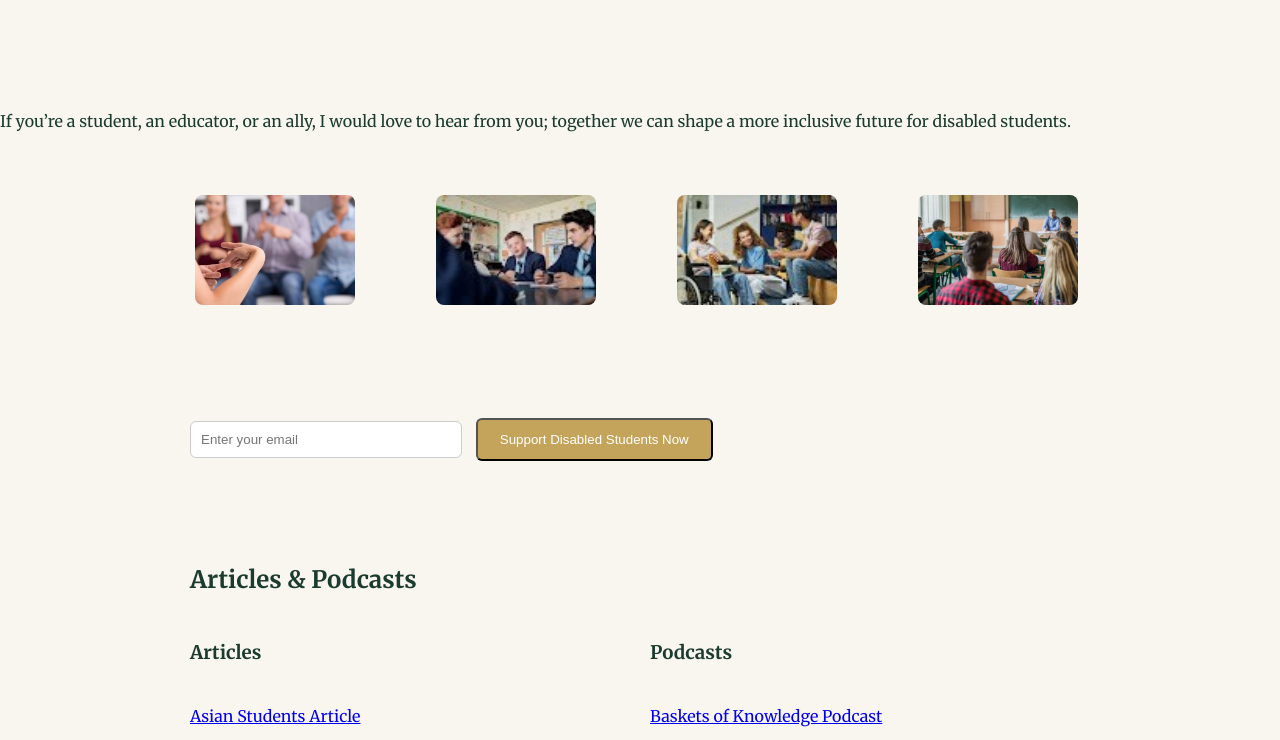
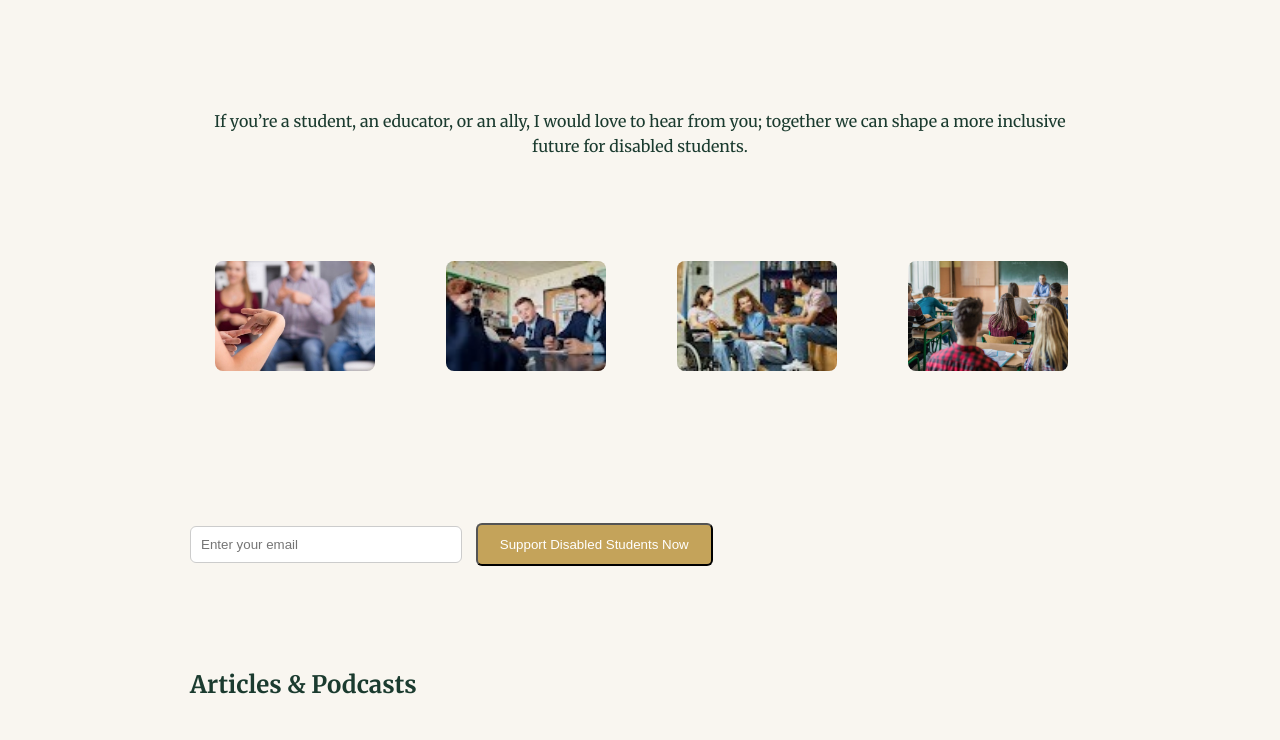
Before and after one commit to accessallareas10-rgb/offical-, a plain HTML site: page index.html in a window 1280 px wide. Shown: the part 6935-7675 px from the top of the page. Drawn offline with Linux system fonts and the light colour scheme.

Commit message:
Update index.html

```diff
--- a/index.html
+++ b/index.html
@@ -377,11 +377,11 @@ iframe {
   </div>
 </section>
   </div>
+<section style="text-align: center;">
+  <p>
+    If you’re a student, an educator, or an ally, I would love to hear from you; together we can shape a more inclusive future for disabled students.
+  </p>
 </section>
-<p>
-If you’re a student, an educator, or an ally, I would love to hear from you; together we can shape a more inclusive future for disabled students.
-</p>
-  </section>
 <section>
   <div class="four-image-row">
     <div class="img-col"><img src="Picture10.jpg" alt="student using sign language" class="small-image"></div>
```
